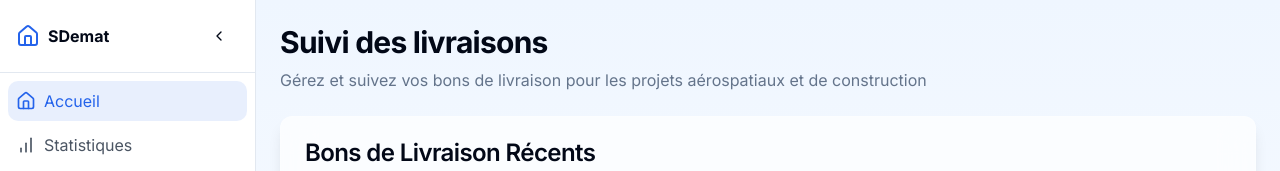
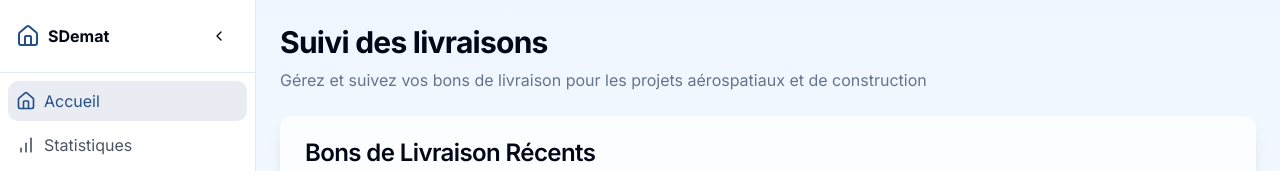
Before and after one commit to malcom0106/delivery-notes-hub-38, a React (Vite) app: page / in a window 1280 px wide. Shown: the top 171 px of the page. Built offline with nearby package versions, Linux system fonts and the light colour scheme.

Commit message:
Add design system colors
Adds three base colors to the design system.

```diff
--- a/src/index.css
+++ b/src/index.css
@@ -1,3 +1,4 @@
+
 
 @import url('https://fonts.googleapis.com/css2?family=Inter:wght@100..900&display=swap');
 
@@ -13,10 +14,17 @@
     --card-foreground: 222.2 84% 4.9%;
     --popover: 0 0% 100%;
     --popover-foreground: 222.2 84% 4.9%;
-    --primary: 221 83% 53%;
+
+    /* Updated color system */
+    --primary: 215 56% 34%; /* #264E86 */
     --primary-foreground: 210 40% 98%;
-    --secondary: 210 40% 96.1%;
+
+    --secondary: 216 17% 64%; /* #90A0B7 */
     --secondary-foreground: 222.2 47.4% 11.2%;
+
+    --tertiary: 225 87% 15%; /* #010F4B */
+    --tertiary-foreground: 210 40% 98%;
+
     --muted: 210 40% 96.1%;
     --muted-foreground: 215.4 16.3% 46.9%;
     --accent: 210 40% 96.1%;
@@ -25,7 +33,7 @@
     --destructive-foreground: 210 40% 98%;
     --border: 214.3 31.8% 91.4%;
     --input: 214.3 31.8% 91.4%;
-    --ring: 221 83% 53%;
+    --ring: 215 56% 34%; /* Match primary */
     --radius: 0.75rem;
   }
 
--- a/tailwind.config.ts
+++ b/tailwind.config.ts
@@ -32,6 +32,10 @@ export default {
         secondary: {
           DEFAULT: "hsl(var(--secondary))",
           foreground: "hsl(var(--secondary-foreground))",
+        },
+        tertiary: {
+          DEFAULT: "hsl(var(--tertiary))",
+          foreground: "hsl(var(--tertiary-foreground))",
         },
         destructive: {
           DEFAULT: "hsl(var(--destructive))",
```
